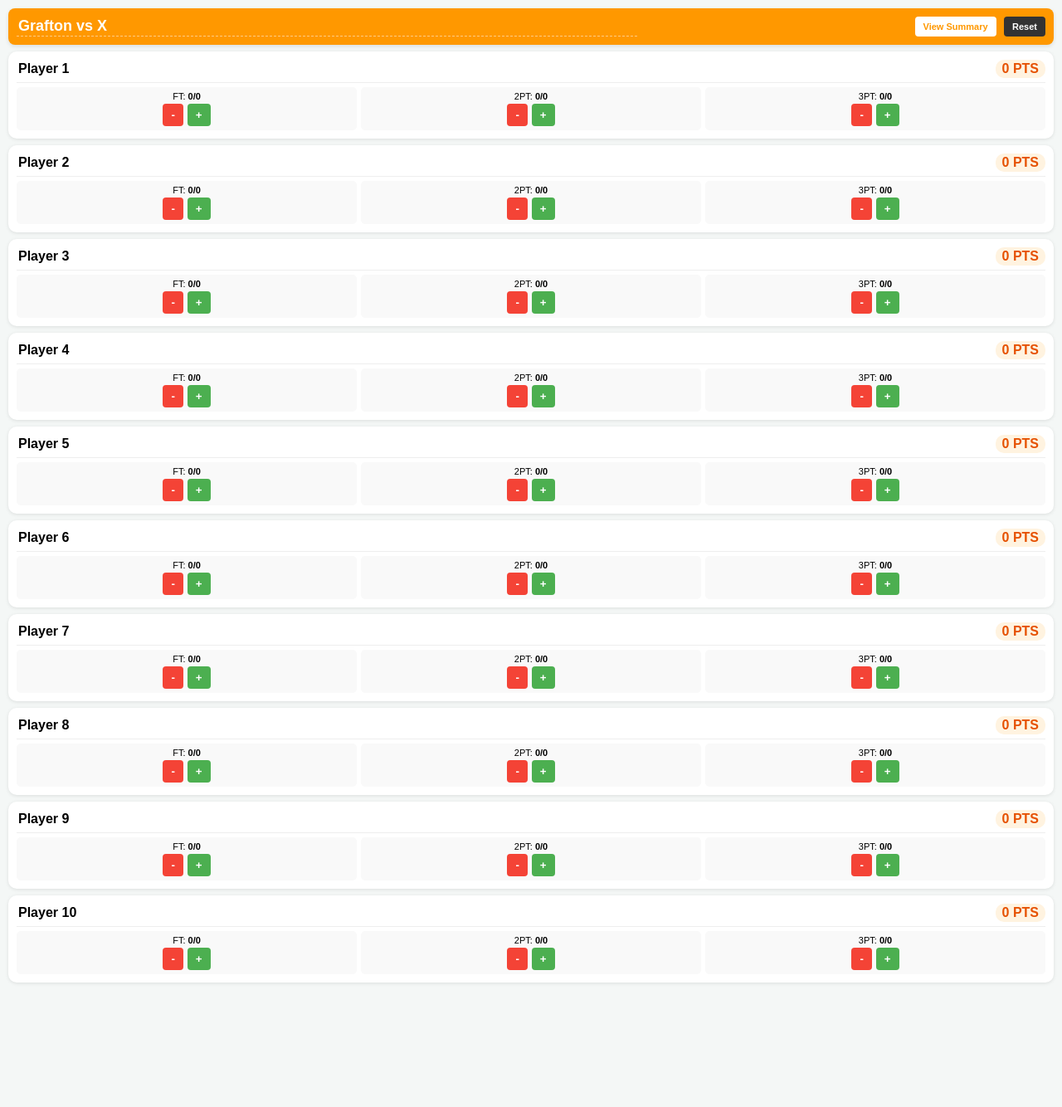
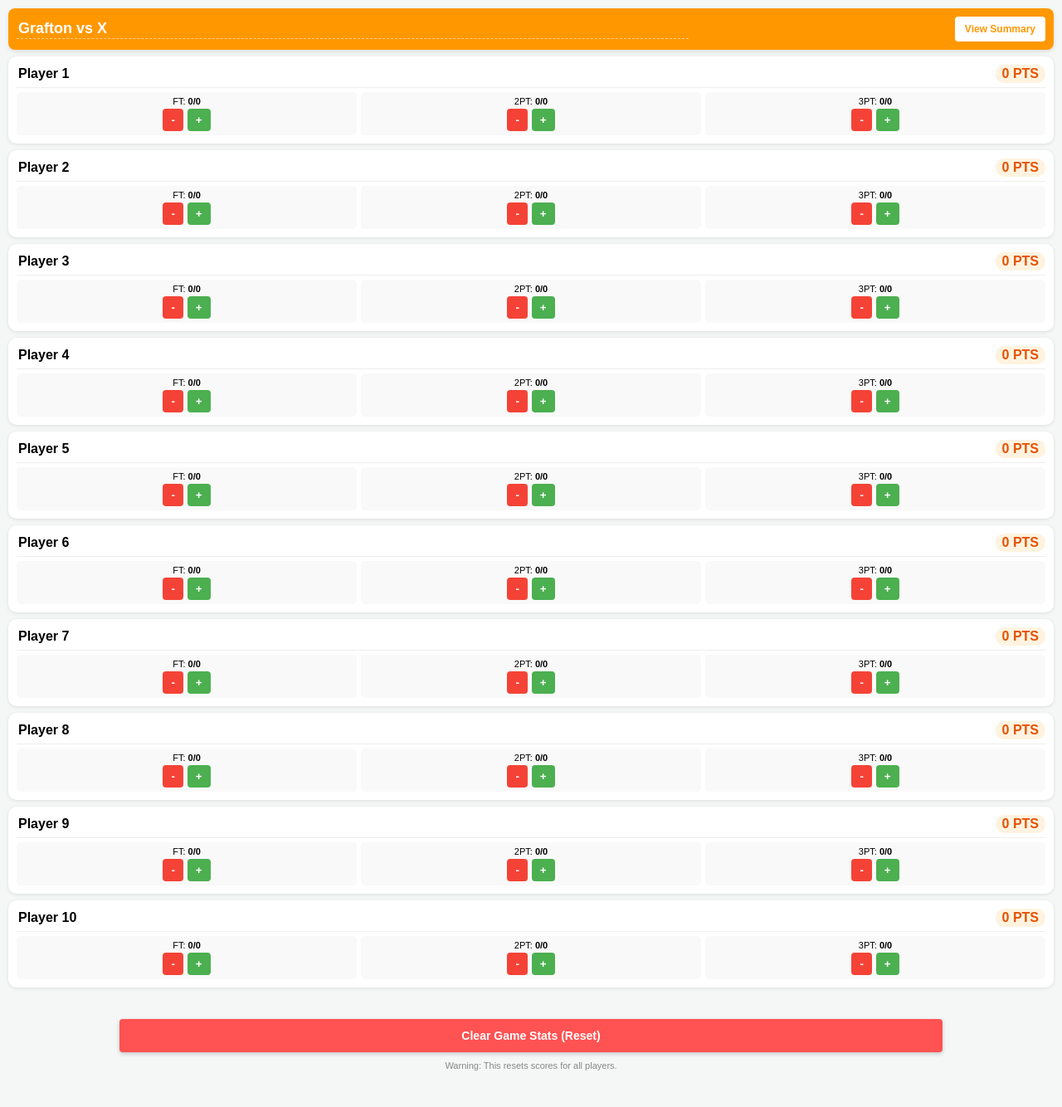
Before and after one commit to shermandev-svg/bballtrack, a plain HTML site: page index.html in a window 1280 px wide. Shown: the whole page at 83% size. Before the commit the page ends 1202 px from the top, so only its background shows below. Drawn offline with Linux system fonts and the light colour scheme.

Commit message:
UpdateUI index.html

```diff
--- a/index.html
+++ b/index.html
@@ -8,7 +8,7 @@
     <style>
         body { font-family: sans-serif; background: #f4f7f6; margin: 0; padding: 10px; }
         .header { background: #ff9800; color: white; padding: 10px; border-radius: 8px; display: flex; justify-content: space-between; align-items: center; position: sticky; top: 0; z-index: 100; box-shadow: 0 2px 5px rgba(0,0,0,0.1); }
-        .matchup-input { background: transparent; border: none; color: white; font-size: 18px; font-weight: bold; width: 60%; outline: none; border-bottom: 1px dashed rgba(255,255,255,0.5); }
+        .matchup-input { background: transparent; border: none; color: white; font-size: 18px; font-weight: bold; width: 65%; outline: none; border-bottom: 1px dashed rgba(255,255,255,0.5); }
         .card { background: white; padding: 10px; margin: 8px 0; border-radius: 10px; box-shadow: 0 1px 4px rgba(0,0,0,0.1); }
         .player-header { display: flex; align-items: center; padding-bottom: 5px; margin-bottom: 5px; border-bottom: 1px solid #eee; }
         .name-input { border: none; font-size: 16px; font-weight: bold; width: 60%; outline: none; background: transparent; }
@@ -19,33 +19,39 @@
         button { border: none; padding: 6px 10px; border-radius: 4px; font-weight: bold; cursor: pointer; }
         .make { background: #4caf50; color: white; }
         .miss { background: #f44336; color: white; }
-        .reset-btn { background: #333; color: white; font-size: 11px; margin-left: 5px; }
-        .summary-toggle { background: #fff; color: #ff9800; font-size: 11px; }
 
+        /* Layout Buttons */
+        .summary-toggle { background: #fff; color: #ff9800; font-size: 12px; padding: 8px 12px; }
+        .reset-container { padding: 30px 10px; text-align: center; }
+        .reset-btn { background: #ff5252; color: white; width: 80%; padding: 12px; font-size: 14px; box-shadow: 0 2px 5px rgba(0,0,0,0.2); }
+
+        /* Screenshot Summary View */
         #screenshot-view { display: none; background: #2c3e50; color: white; padding: 20px; border-radius: 12px; min-height: 90vh; }
         .report-grid { display: grid; grid-template-columns: 1fr 1fr; gap: 10px; margin-bottom: 20px; }
         .report-item { background: rgba(255,255,255,0.1); padding: 10px; border-radius: 6px; text-align: center; }
         .compact-list { width: 100%; border-collapse: collapse; font-size: 14px; }
-        .compact-list td { padding: 5px; border-bottom: 1px solid #444; }
-        .share-btn { width: 100%; margin-top: 15px; padding: 12px; background: #ff9800; color: white; border-radius: 8px; }
+        .compact-list td { padding: 8px 5px; border-bottom: 1px solid #444; }
+        .share-btn { width: 100%; margin-top: 15px; padding: 12px; background: #ff9800; color: white; border-radius: 8px; font-size: 16px; }
     </style>
 </head>
 <body>
 
 <div class="header">
     <input type="text" class="matchup-input" id="matchup-name" value="Grafton vs X" oninput="saveMatchup()">
-    <div>
-        <button class="summary-toggle" id="mode-btn" onclick="toggleView()">View Summary</button>
-        <button class="reset-btn" onclick="confirmReset()">Reset</button>
-    </div>
+    <button class="summary-toggle" id="mode-btn" onclick="toggleView()">View Summary</button>
 </div>
 
 <div id="tracker-view">
     <div id="player-list"></div>
+
+    <div class="reset-container">
+        <button class="reset-btn" onclick="confirmReset()">Clear Game Stats (Reset)</button>
+        <p style="font-size: 11px; color: #888; margin-top: 10px;">Warning: This resets scores for all players.</p>
+    </div>
 </div>
 
 <div id="screenshot-view">
-    <h2 id="report-title" style="text-align: center; margin-top: 0; color: #ff9800;">Grafton vs X</h2>
+    <h2 id="report-title" style="text-align: center; margin-top: 0; color: #ff9800; border-bottom: 1px solid #444; padding-bottom: 10px;">Grafton vs X</h2>
     <div class="report-grid" id="report-content"></div>
     <table class="compact-list" id="player-summary-table"></table>
     <button class="share-btn" onclick="copySummary()">Copy Text Summary</button>
@@ -67,14 +73,15 @@
         document.getElementById('tracker-view').style.display = isSummaryMode ? 'none' : 'block';
         document.getElementById('screenshot-view').style.display = isSummaryMode ? 'block' : 'none';
         document.getElementById('mode-btn').innerText = isSummaryMode ? 'Back to Game' : 'View Summary';
+
         if (isSummaryMode) {
             document.getElementById('report-title').innerText = document.getElementById('matchup-name').value;
             renderSummaryPage();
+            window.scrollTo(0, 0); // Jump to top for screenshot
         }
     }
 
     function save() { localStorage.setItem('bball_stats', JSON.stringify(players)); }
-
     function updateName(index, newName) { players[index].name = newName; save(); }
 
     function addShot(index, type, isMake) {
@@ -85,17 +92,17 @@
     }
 
     function confirmReset() {
-        if(confirm("Clear all scores? Names will stay.")) {
+        if(confirm("Clear all scores? Player names will be saved.")) {
             players.forEach(p => { p.ftM=0; p.ftA=0; p.p2M=0; p.p2A=0; p.p3M=0; p.p3A=0; });
             save(); render();
-            if(isSummaryMode) renderSummaryPage();
+            alert("Scores reset to zero.");
         }
     }
 
     function getStats() {
         let tPts = 0, tFGM = 0, tFGA = 0, tFTM = 0, tFTA = 0;
         players.forEach(p => {
-            tPts += (p.ftM + (p.p2M*2) + (p.p3M*3));
+            tPts += (p.ftM + (p.p2M * 2) + (p.p3M * 3));
             tFGM += (p.p2M + p.p3M);
             tFGA += (p.p2A + p.p3A);
             tFTM += p.ftM;
@@ -112,11 +119,11 @@
             <div class="report-item">Team Pts<br><strong>${s.tPts}</strong></div>
             <div class="report-item">FG% (2/3pt)<br><strong>${s.fgPct}%</strong></div>
             <div class="report-item">FG Made/Att<br><strong>${s.tFGM}/${s.tFGA}</strong></div>
-            <div class="report-item">FT %<br><strong>${s.tFTM}/${s.tFTA} (${s.ftPct}%)</strong></div>
+            <div class="report-item">FT Made/Att<br><strong>${s.tFTM}/${s.tFTA} (${s.ftPct}%)</strong></div>
         `;
         let tableHtml = '';
         players.forEach(p => {
-            const pPts = (p.ftM + (p.p2M*2) + (p.p3M*3));
+            const pPts = (p.ftM + (p.p2M * 2) + (p.p3M * 3));
             tableHtml += `<tr><td>${p.name}</td><td style="text-align:right"><strong>${pPts} pts</strong> (FG: ${p.p2M+p.p3M}/${p.p2A+p.p3A})</td></tr>`;
         });
         document.getElementById('player-summary-table').innerHTML = tableHtml;
@@ -131,9 +138,10 @@
 
     function render() {
         const container = document.getElementById('player-list');
+        if (!container) return;
         container.innerHTML = '';
         players.forEach((p, i) => {
-            const points = (p.ftM * 1) + (p.p2M * 2) + (p.p3M * 3);
+            const points = (p.ftM + (p.p2M * 2) + (p.p3M * 3));
             container.innerHTML += `
                 <div class="card">
                     <div class="player-header">
```
